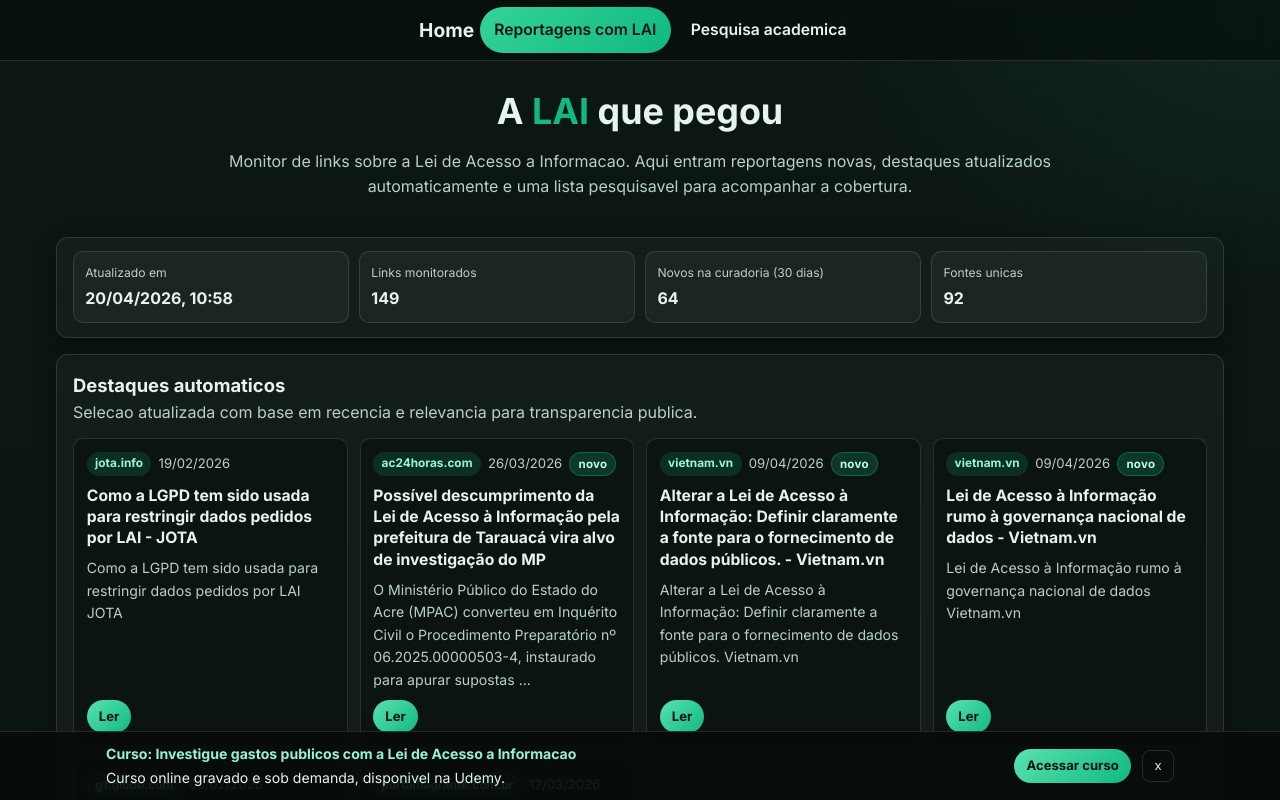
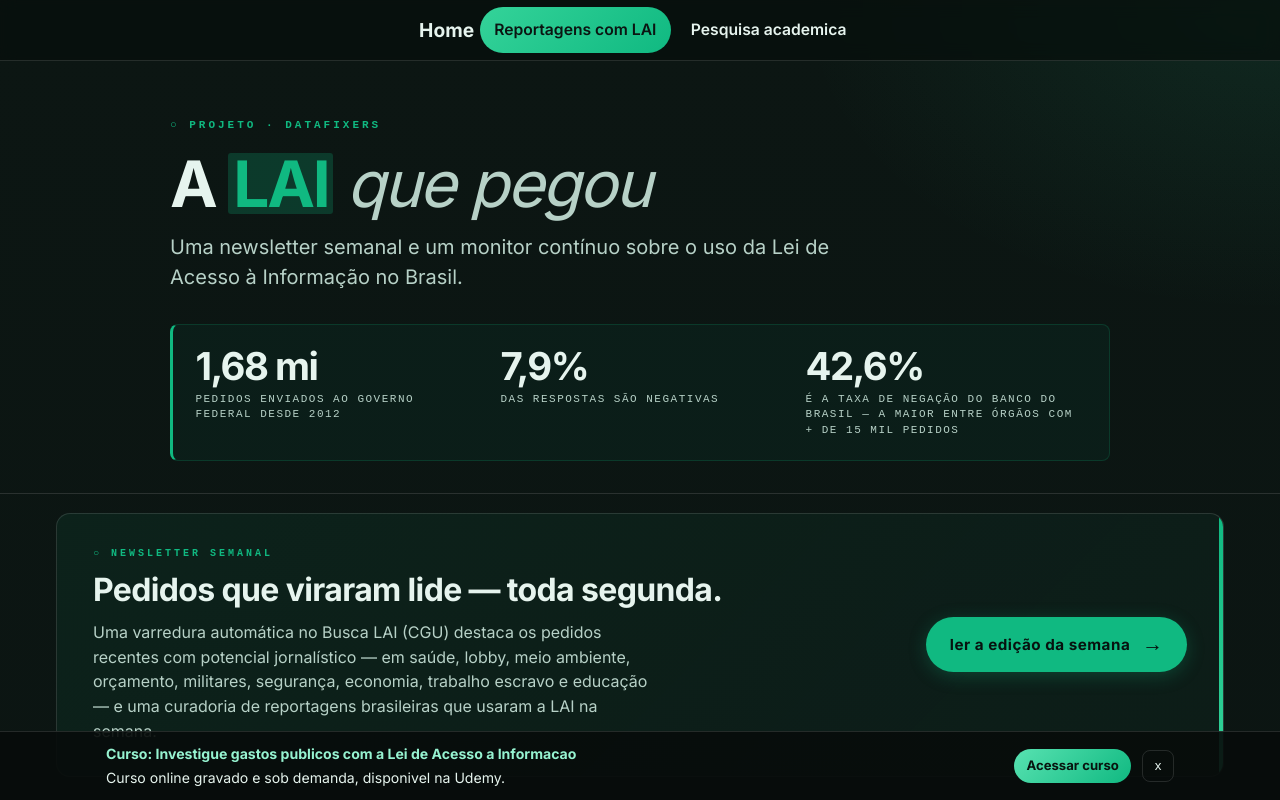
Before and after one commit to luizftoledo/datafixers, a plain HTML site: page a_lai_que_pegou/index.html in a window 1280 px wide. Shown: the top 800 px of the page. Drawn offline with Linux system fonts and the light colour scheme.

Commit message:
a_lai_que_pegou: modernize landing with hero + dashboard stats + newsletter card

```diff
--- a/a_lai_que_pegou/alai.css
+++ b/a_lai_que_pegou/alai.css
@@ -33,6 +33,161 @@ body.with-course-banner {
 
 .hero {
   padding-top: 1.35rem;
+}
+
+/* ============ Hero modernizado ============ */
+.hero-big {
+  padding: 3.5rem 0 2rem;
+  position: relative;
+  border-bottom: 1px solid var(--border);
+}
+.hero-big-inner {
+  max-width: 980px;
+  margin: 0 auto;
+  padding: 0 1.25rem;
+}
+.hero-kicker {
+  font-family: 'JetBrains Mono', ui-monospace, monospace;
+  font-size: 11px;
+  letter-spacing: 3px;
+  text-transform: uppercase;
+  color: var(--primary-color);
+  font-weight: 600;
+  margin-bottom: 18px;
+}
+.hero-title {
+  font-size: clamp(2.6rem, 5vw, 4.2rem);
+  font-weight: 900;
+  letter-spacing: -0.035em;
+  line-height: 0.96;
+  margin: 0 0 18px;
+  color: var(--text-color);
+}
+.hero-title .highlight-mark {
+  display: inline-block;
+  padding: 0 0.3rem;
+  background: rgba(16, 185, 129, 0.22);
+  color: var(--primary-color);
+  border-radius: 3px;
+}
+.hero-title .italic {
+  font-style: italic;
+  font-weight: 400;
+  color: var(--muted-text);
+}
+.hero-tagline {
+  font-size: clamp(1.05rem, 1.6vw, 1.25rem);
+  color: var(--muted-text);
+  margin: 0 0 2rem;
+  max-width: 720px;
+  line-height: 1.5;
+}
+.hero-stats {
+  display: grid;
+  grid-template-columns: repeat(3, 1fr);
+  gap: 1.5rem;
+  padding: 1.4rem;
+  background: rgba(16, 185, 129, 0.05);
+  border: 1px solid rgba(16, 185, 129, 0.18);
+  border-left: 3px solid var(--primary-color);
+  border-radius: 8px;
+}
+.hero-stat-num {
+  font-size: clamp(1.8rem, 3.2vw, 2.4rem);
+  font-weight: 800;
+  color: var(--text-color);
+  letter-spacing: -0.04em;
+  line-height: 1;
+}
+.hero-stat-label {
+  font-family: 'JetBrains Mono', ui-monospace, monospace;
+  font-size: 11px;
+  letter-spacing: 1.5px;
+  text-transform: uppercase;
+  color: var(--muted-text);
+  margin-top: 6px;
+  line-height: 1.4;
+}
+
+/* ============ Newsletter card ============ */
+.newsletter-card {
+  display: grid;
+  grid-template-columns: 1.5fr auto;
+  gap: 2rem;
+  align-items: center;
+  padding: 2rem 2.25rem;
+  border: 1px solid var(--border);
+  border-radius: 14px;
+  background: linear-gradient(135deg, rgba(16, 185, 129, 0.08) 0%, rgba(52, 211, 153, 0.04) 100%);
+  position: relative;
+  overflow: hidden;
+}
+.newsletter-card::before {
+  content: '';
+  position: absolute;
+  top: 0; right: 0; bottom: 0;
+  width: 4px;
+  background: linear-gradient(180deg, var(--primary-color), var(--secondary-color));
+}
+.newsletter-kicker {
+  font-family: 'JetBrains Mono', ui-monospace, monospace;
+  font-size: 10px;
+  letter-spacing: 3px;
+  text-transform: uppercase;
+  color: var(--primary-color);
+  font-weight: 700;
+  margin-bottom: 10px;
+}
+.newsletter-card h2 {
+  font-size: clamp(1.5rem, 2.5vw, 2rem);
+  font-weight: 800;
+  color: var(--text-color);
+  letter-spacing: -0.02em;
+  line-height: 1.1;
+  margin: 0 0 0.8rem;
+}
+.newsletter-card p {
+  color: var(--muted-text);
+  font-size: 1rem;
+  line-height: 1.55;
+  margin: 0;
+  max-width: 560px;
+}
+.newsletter-cta {
+  display: inline-flex;
+  align-items: center;
+  gap: 0.75rem;
+  padding: 0.95rem 1.5rem;
+  background: var(--primary-color);
+  color: #07120f;
+  text-decoration: none;
+  border-radius: 9999px;
+  font-weight: 700;
+  font-size: 0.95rem;
+  transition: transform 0.15s ease, box-shadow 0.15s ease;
+  white-space: nowrap;
+  box-shadow: 0 4px 18px rgba(16, 185, 129, 0.25);
+}
+.newsletter-cta:hover {
+  transform: translateX(4px);
+  box-shadow: 0 6px 24px rgba(16, 185, 129, 0.4);
+}
+.newsletter-cta-label {
+  letter-spacing: 0.5px;
+}
+.newsletter-cta-arrow {
+  font-size: 1.3rem;
+  line-height: 1;
+}
+
+@media (max-width: 740px) {
+  .hero-stats { grid-template-columns: 1fr; gap: 1rem; }
+  .newsletter-card {
+    grid-template-columns: 1fr;
+    gap: 1.25rem;
+    padding: 1.5rem 1.4rem;
+  }
+  .newsletter-cta { justify-self: flex-start; }
 }
 
 .hero-inner {
--- a/a_lai_que_pegou/index.html
+++ b/a_lai_que_pegou/index.html
@@ -24,15 +24,44 @@
     </div>
   </nav>
 
-  <header class="hero section">
-    <div class="container hero-inner">
-      <h1>A <span class="highlight">LAI</span> que pegou</h1>
-      <p>
-        Monitor de links sobre a Lei de Acesso a Informacao. Aqui entram reportagens novas,
-        destaques atualizados automaticamente e uma lista pesquisavel para acompanhar a cobertura.
-      </p>
+  <header class="hero-big section">
+    <div class="container hero-big-inner">
+      <div class="hero-kicker">○ projeto · datafixers</div>
+      <h1 class="hero-title">A <span class="highlight-mark">LAI</span> <span class="italic">que pegou</span></h1>
+      <p class="hero-tagline">Uma newsletter semanal e um monitor contínuo sobre o uso da Lei de Acesso à Informação no Brasil.</p>
+
+      <div class="hero-stats">
+        <div class="hero-stat">
+          <div class="hero-stat-num">1,68 mi</div>
+          <div class="hero-stat-label">pedidos enviados ao governo federal desde 2012</div>
+        </div>
+        <div class="hero-stat">
+          <div class="hero-stat-num">7,9%</div>
+          <div class="hero-stat-label">das respostas são negativas</div>
+        </div>
+        <div class="hero-stat">
+          <div class="hero-stat-num">42,6%</div>
+          <div class="hero-stat-label">é a taxa de negação do Banco do Brasil — a maior entre órgãos com + de 15 mil pedidos</div>
+        </div>
+      </div>
     </div>
   </header>
+
+  <section class="section">
+    <div class="container">
+      <div class="newsletter-card">
+        <div class="newsletter-card-text">
+          <div class="newsletter-kicker">○ newsletter semanal</div>
+          <h2>Pedidos que viraram lide — toda segunda.</h2>
+          <p>Uma varredura automática no Busca LAI (CGU) destaca os pedidos recentes com potencial jornalístico — em saúde, lobby, meio ambiente, orçamento, militares, segurança, economia, trabalho escravo e educação — e uma curadoria de reportagens brasileiras que usaram a LAI na semana.</p>
+        </div>
+        <a class="newsletter-cta" href="https://luizftoledo.github.io/a-lai-que-pegou/" target="_blank" rel="noopener">
+          <span class="newsletter-cta-label">ler a edição da semana</span>
+          <span class="newsletter-cta-arrow">→</span>
+        </a>
+      </div>
+    </div>
+  </section>
 
   <main class="section">
     <div class="container">
```
